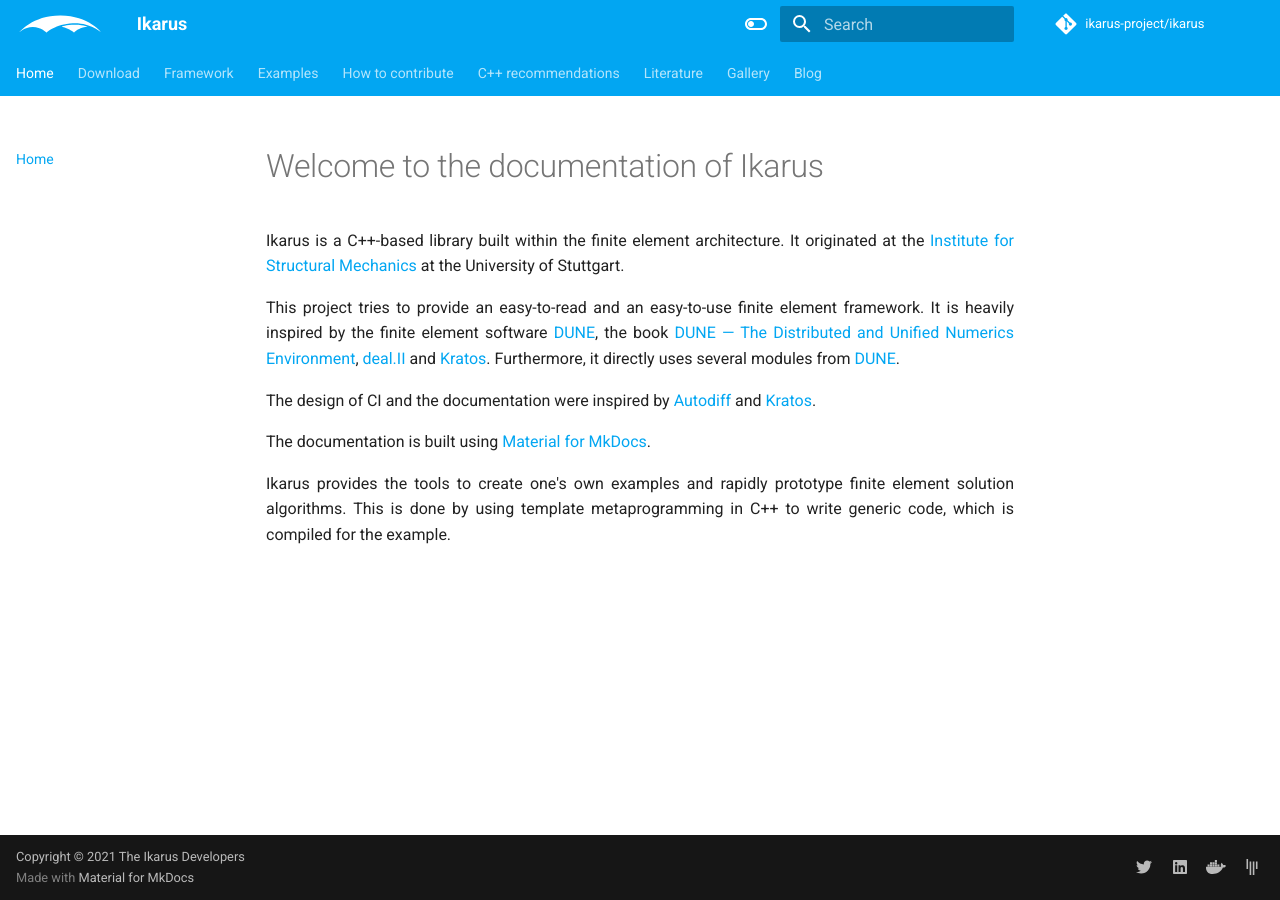
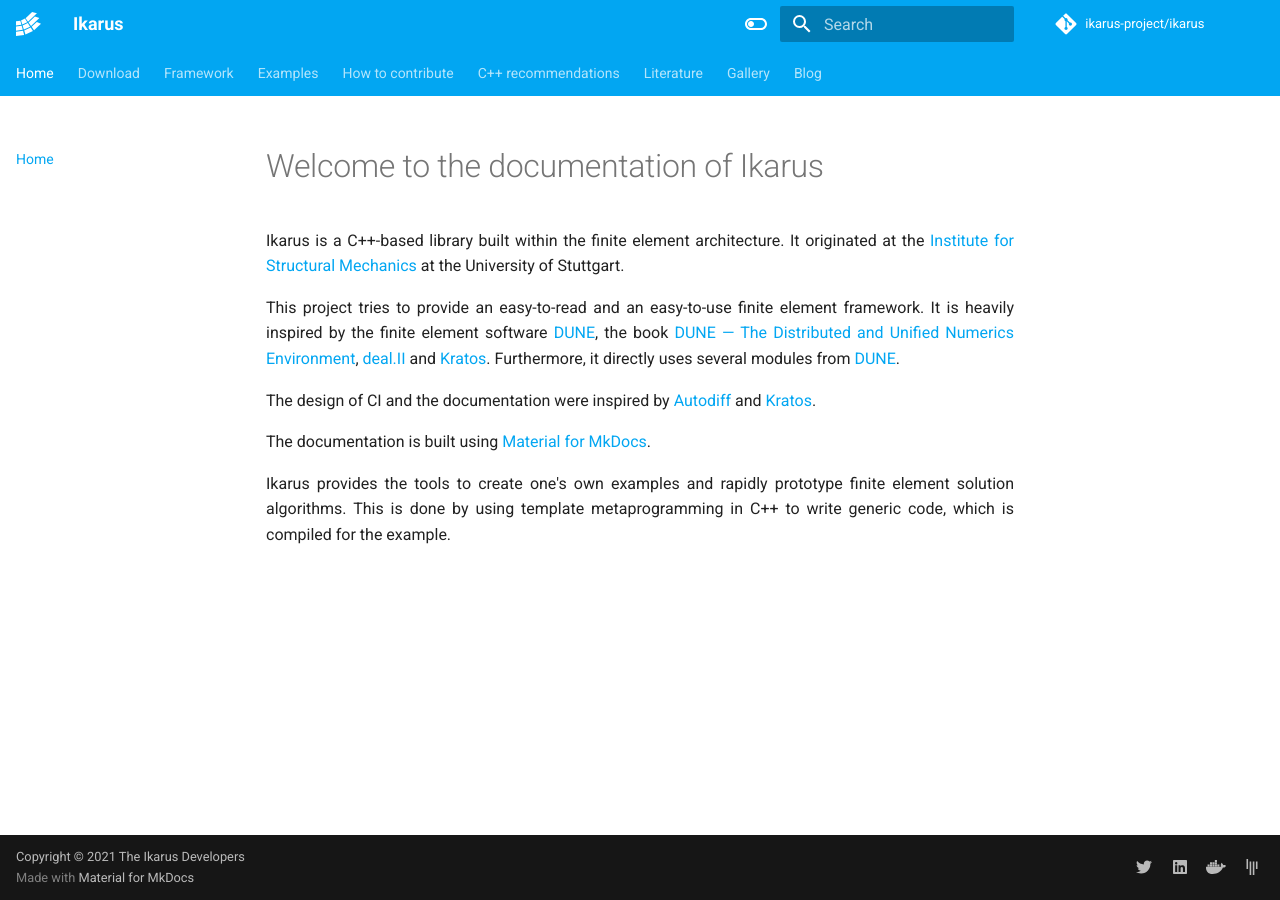
Before and after one commit to ikarus-project/ikarus, an MkDocs documentation site: the page built from docs/website/index.md, in a window 1280 px wide. Built offline with MkDocs 1.6.1 and Material for MkDocs 9.7.7, drawn with Linux system fonts in a browser that asks for light colours; comment, search, counter and statistics services are not loaded; the version menu is left out.

Commit message:
add temporary logo for testing and remove useless image files
change social card color

```diff
--- a/docs/mkdocs.yml
+++ b/docs/mkdocs.yml
@@ -5,7 +5,7 @@
 site_name: Ikarus
 site_description: Ikarus documentation.
 site_author: The Ikarus Developers
-site_url: https://https://ikarus-project.github.io/
+site_url: https://ikarus-project.github.io/
 
 # Repository
 repo_name: ikarus-project/ikarus
@@ -19,7 +19,7 @@ theme:
   name: material
   custom_dir: overrides
   logo: auxiliaryImages/logo_white.svg
-  favicon: auxiliaryImages/logo_dummy.svg
+  favicon: auxiliaryImages/logo_blue.svg
   features:
     - navigation.instant
     - content.code.annotate
@@ -156,6 +156,7 @@ extra:
       link: https://hub.docker.com/repository/docker/rath3t/ikarus
     - icon: fontawesome/brands/gitter
       link: https://gitter.im/ikarus-project/community
+
   version:
     provider: mike
 
--- a/docs/website/stylesheets/extra.css
+++ b/docs/website/stylesheets/extra.css
@@ -9,6 +9,7 @@
 }
 :root {
     --md-tooltip-width: 800px;
+    --md-primary-fg-color:        #00BEFF;
 }
 
 p {
```
Also changed, not shown: docs/website/auxiliaryImages/logo_blue.svg, docs/website/auxiliaryImages/logo_dummy.svg (deleted), docs/website/auxiliaryImages/logo_white.svg, docs/website/auxiliaryImages/simpleGrid.svg (deleted), 2 other files.
